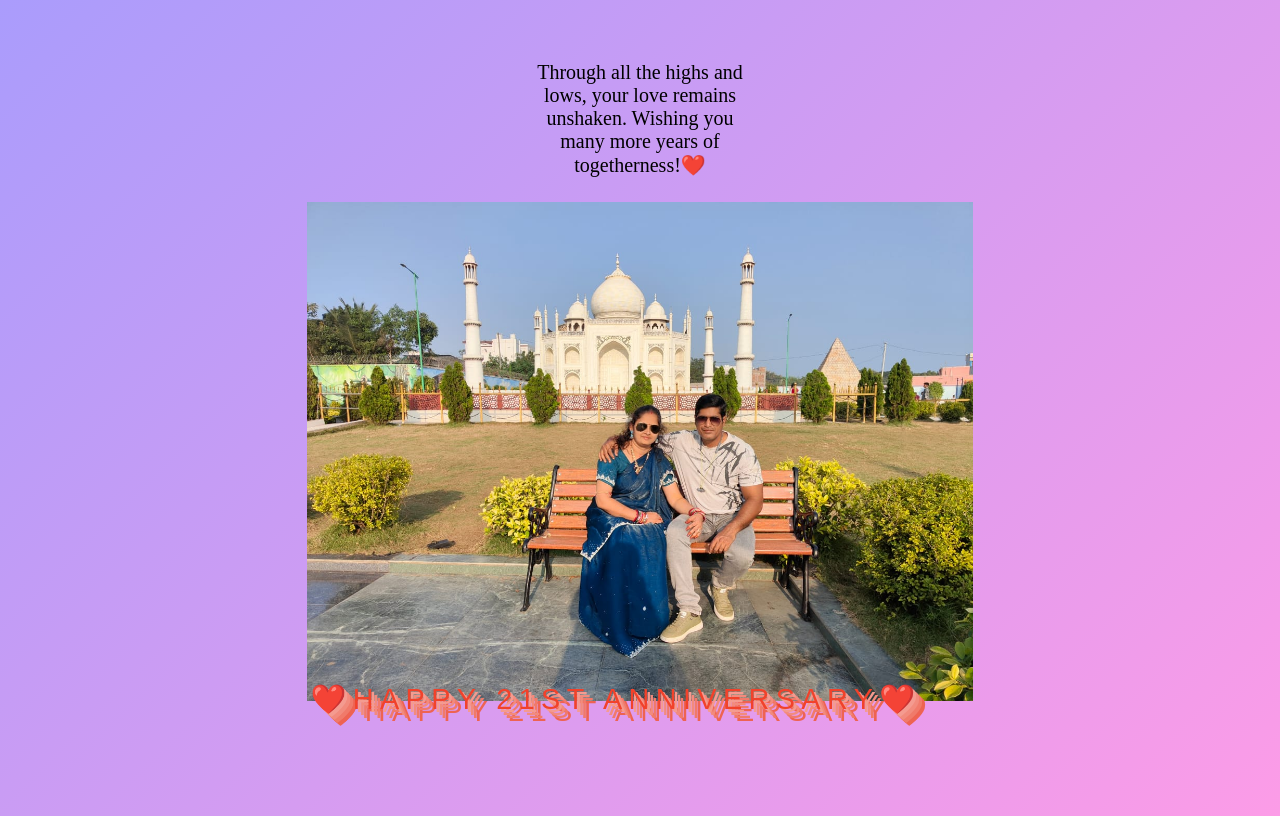
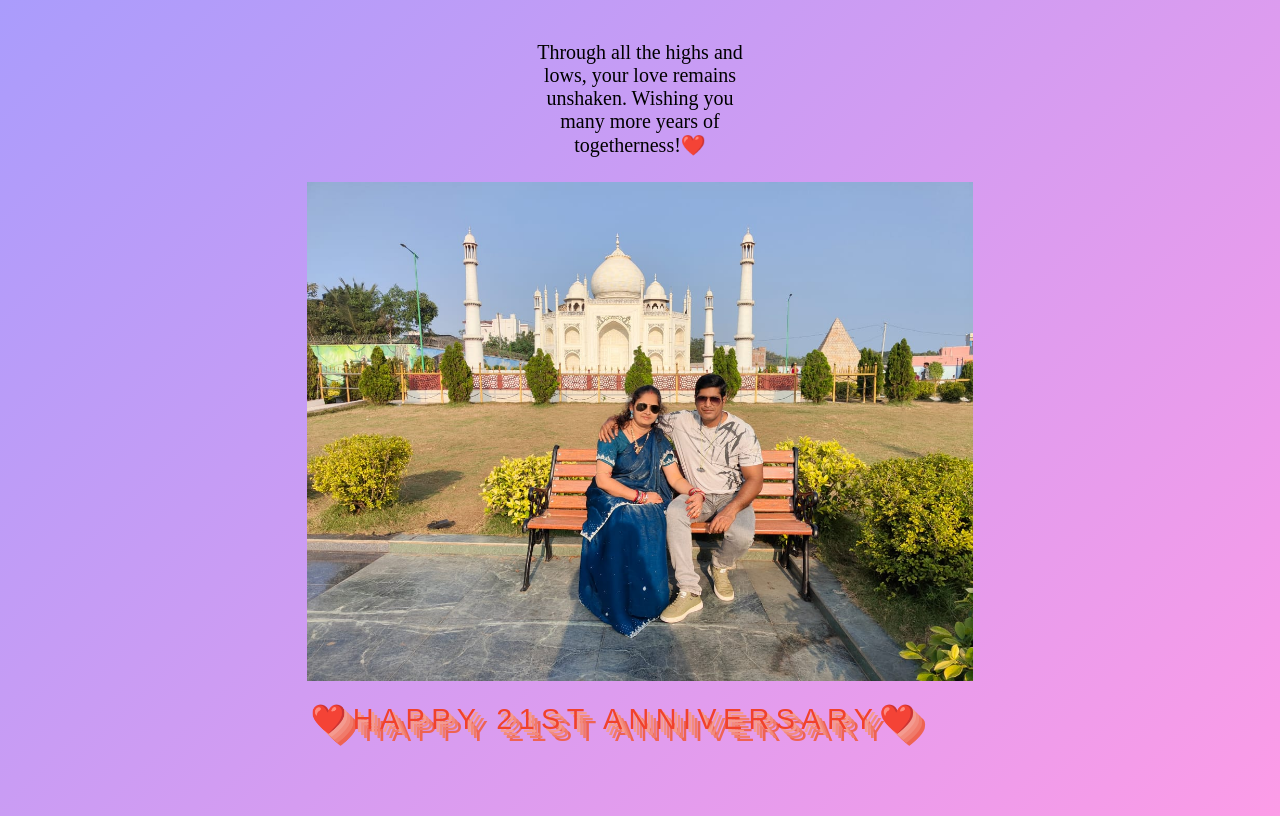
Before and after one commit to Anjali-Dash/Anniversary, a plain HTML site: page anniversary.html in a window 1280 px wide. Drawn offline with Linux system fonts and the light colour scheme.

Commit message:
Update anniversary.html

```diff
--- a/anniversary.html
+++ b/anniversary.html
@@ -35,7 +35,7 @@
             display: flex;
             flex-direction: column; /* Stack elements vertically */
             align-items: center;
-            width: 80%;
+            width: 100%;
             max-width: 900px;
         }
 
@@ -66,6 +66,7 @@
             margin: 0;
             color: var(--color-primary);
             animation: shadows 2s ease-in infinite;
+            margin-top:40px;
             letter-spacing: 0.4rem;
         }
 
```
